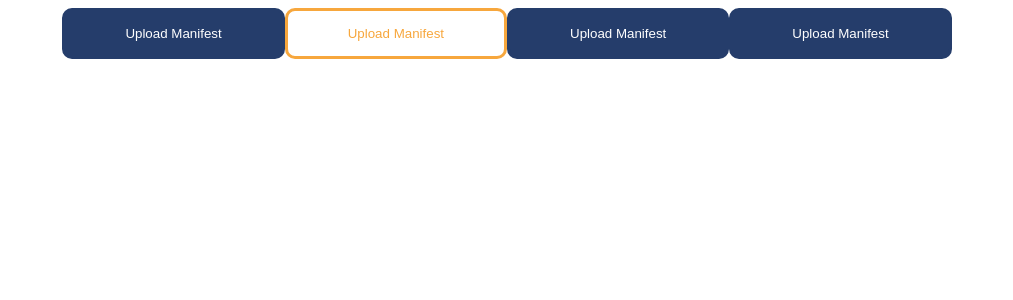
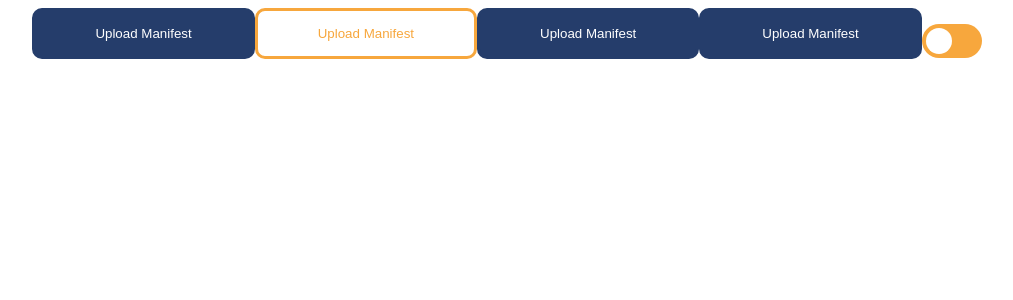
Before and after one commit to Arthur1112/skyhop-assessment, a React (Create React App) app: page / in a window 1280 px wide. Shown: the top 300 px of the page, without its empty margins (133-1146 px from the left). Built offline with nearby package versions, Linux system fonts and the light colour scheme.

Commit message:
created toggle switch & styled

```diff
--- a/src/App.tsx
+++ b/src/App.tsx
@@ -1,5 +1,6 @@
 import './App.css';
 import Button from './components/button';
+import ToggleSwitch from './components/toggleSwitch';
 
 function App() {
   return (
@@ -8,6 +9,7 @@ function App() {
       <Button variant="secondary" text="Upload Manifest" />
       <Button variant="submit" text="Upload Manifest" />
       <Button variant="close" text="Upload Manifest" />
+      <ToggleSwitch />
     </div>
   );
 }
--- /dev/null
+++ b/src/components/toggleSwitch.tsx
@@ -0,0 +1,16 @@
+import '../styles/toggleSwitch.css';
+
+export interface ToggleSwitchProps {
+  onChange?: () => {};
+}
+
+const ToggleSwitch = ({ onChange }: ToggleSwitchProps) => {
+  return (
+    <label className="switch">
+      <input onChange={onChange} type="checkbox" />
+      <span className="slider round"></span>
+    </label>
+  );
+};
+
+export default ToggleSwitch;
--- a/src/styles/toggleSwitch.css
+++ b/src/styles/toggleSwitch.css
@@ -0,0 +1,56 @@
+.switch {
+  position: relative;
+  display: inline-block;
+  width: 60px;
+  height: 34px;
+}
+
+.switch input {
+  opacity: 0;
+  width: 0;
+  height: 0;
+}
+.slider {
+  position: absolute;
+  cursor: pointer;
+  top: 0;
+  left: 0;
+  right: 0;
+  bottom: 0;
+  background-color: var(--brand-orange);
+  -webkit-transition: 0.4s;
+  transition: 0.4s;
+}
+
+.slider:before {
+  position: absolute;
+  content: '';
+  height: 26px;
+  width: 26px;
+  left: 4px;
+  bottom: 4px;
+  background-color: white;
+  -webkit-transition: 0.4s;
+  transition: 0.4s;
+}
+
+input:checked + .slider {
+  background-color: var(--brand-blue);
+}
+
+input:focus + .slider {
+  box-shadow: 0 0 1px var(--brand-blue);
+}
+
+input:checked + .slider:before {
+  -webkit-transform: translateX(26px);
+  -ms-transform: translateX(26px);
+  transform: translateX(26px);
+}
+.slider.round {
+  border-radius: 34px;
+}
+
+.slider.round:before {
+  border-radius: 50%;
+}
```
